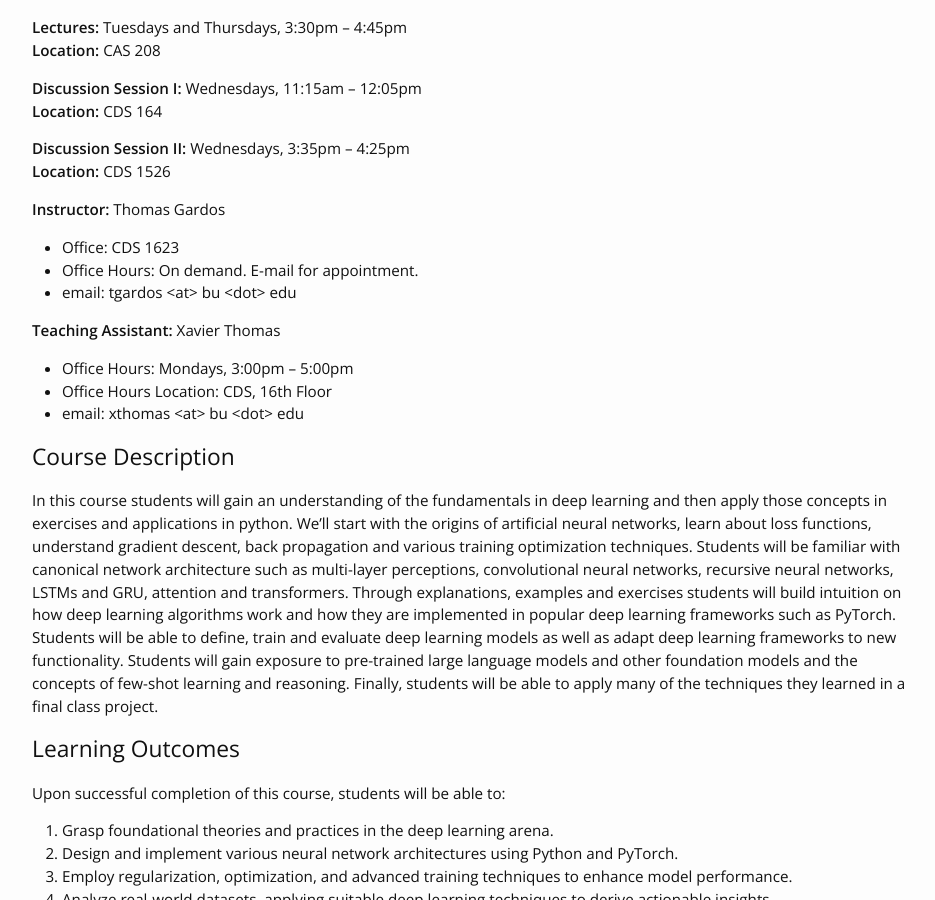
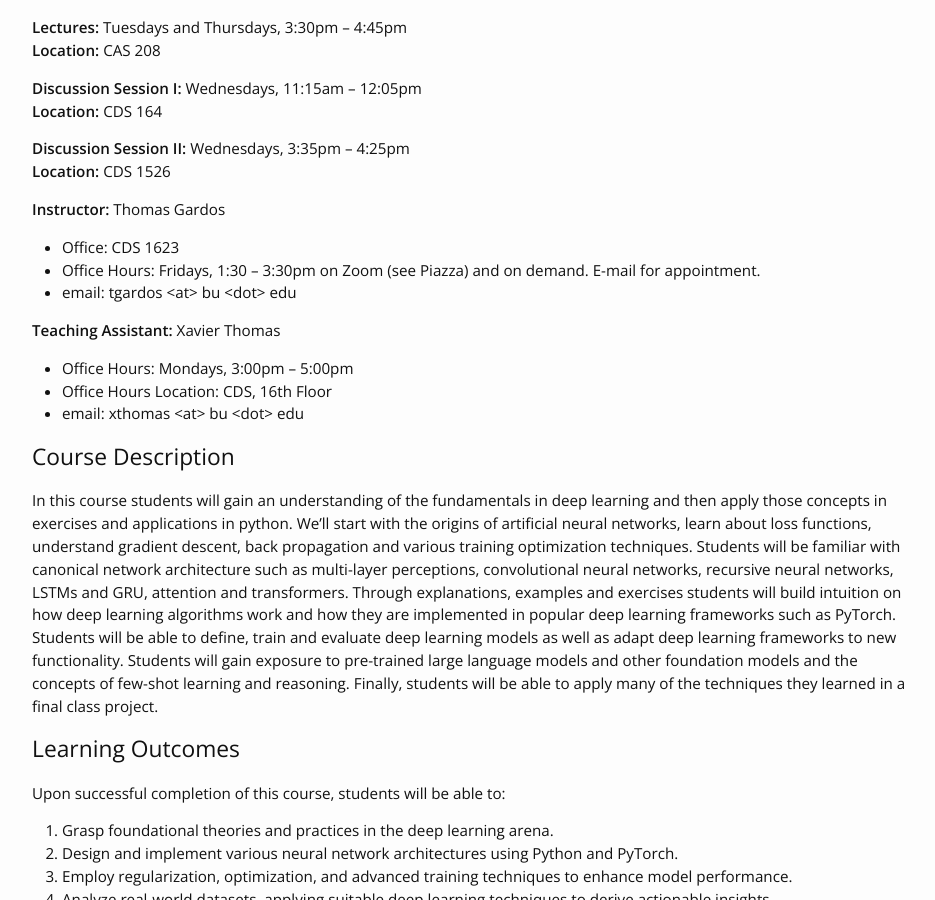
Before and after one commit to DL4DS/sp2025, a Jekyll site: the page built from index.md, in a window 1280 px wide and 900 px high, scrolled down 765 px. Shown: the whole window, without its empty margins (163-1098 px from the left). Built offline with Jekyll 4.4.1, drawn with Linux system fonts in a browser that asks for light colours; nearby versions of some CDN libraries.

Commit message:
updated office hours

```diff
--- a/index.md
+++ b/index.md
@@ -13,7 +13,7 @@ layout: home
 
 **Instructor:** Thomas Gardos
 * Office: CDS 1623
-* Office Hours: On demand. E-mail for appointment.
+* Office Hours: Fridays, 1:30 -- 3:30pm on Zoom (see Piazza) and on demand. E-mail for appointment.
 * email: tgardos \<at\> bu \<dot\> edu
 
 **Teaching Assistant:** Xavier Thomas
```
